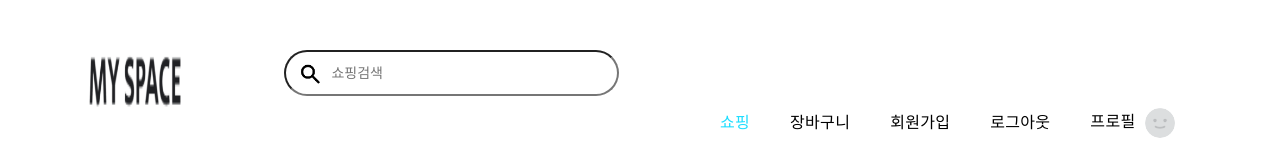
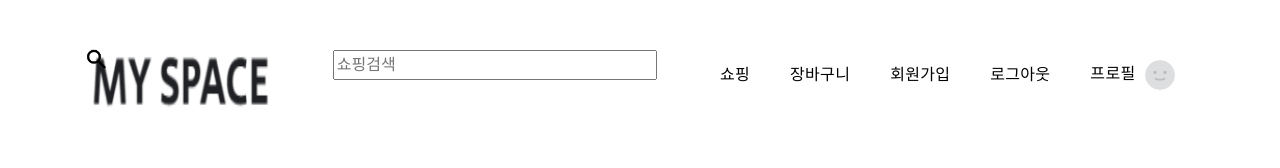
Before and after one commit to zina06/vue-myspace, a Vue app: page / in a window 1280 px wide. Shown: the top 168 px of the page. Built offline with nearby package versions, Linux system fonts and the light colour scheme.

Commit message:
헤더 부분 수정

```diff
--- a/src/components/common/common-header.vue
+++ b/src/components/common/common-header.vue
@@ -6,45 +6,33 @@
         <div class="col-12">
           <nav class="main-nav">
             <!-- ***** Logo Start ***** -->
-            <a href="/" class="logo" style="width: 190px; height: 90px;">
-              <img style="width: 100px; height: 100px;" src="@/assets/images/myspace_logo.png" alt="" />
-            </a>
+            <router-link to="/" class="logo" >
+              <img src="@/assets/images/myspace_logo.png" alt="" />
+            </router-link>
             <!-- ***** Logo End ***** -->
             <!-- ***** Search End ***** -->
-            <div class="search-input" style="display: flex; height: 100%; ">
-              <form id="search" action="/">
+            <div class="search-input">
+              <!-- <form id="search" action="/"> -->
               <div style="">
-                  <div style="width: 35px; height: 35px; position: absolute; top: 28px; left: 9px;">
-                    <img style="width: 100%; height: 100%;" src="@/assets/images/search_icon.png" />
+                  <div class="search-img">
+                    <img src="@/assets/images/search_icon.png" />
                   </div>
                   <div>
-                    <input style="margin: 0; margin-top: 20px;"
-                      type="text"
-                      placeholder="쇼핑검색"
-                      id="searchText"
-                      name="searchKeyword"
-                      onkeypress="handle"
-                    />
+                    <input type="text" placeholder="쇼핑검색" id="searchText" name="searchKeyword" onkeypress="handle" />
                   </div>
                 </div>
-                </form>
+                <!-- </form>       -->
             </div>
 
             <!-- ***** Search End ***** -->
             <!-- ***** Menu Start ***** -->
-
-            <ul class="nav" style="display:flex; align-items: center;">
-              <li><router-link to="/" class="active">쇼핑</router-link></li>
-              <li><router-link to="/cart/list">장바구니</router-link></li>
-              <!-- <sec:authorize access="isAnonymous()"> -->
-              <li><router-link to="/member/register">회원가입</router-link></li>
-              <!-- </sec:authorize> -->
-              <!-- <sec:authorize access="isAuthenticated()"> -->
-              <li><router-link to="/logout">로그아웃</router-link></li>
-              <!-- </sec:authorize> -->
-              <li>
-                <router-link to="/mypage/home">프로필 <img src="@/assets/images/profile_images.webp" alt=""/></router-link>
-              </li>
+            <!-- class="active" 이후 선택한 부분에 active 적용-->
+            <ul class="nav">
+              <li><router-link to="/" >쇼핑</router-link></li>
+              <li><router-link to="/cart/list" >장바구니</router-link></li>
+              <li><router-link to="/member/register" >회원가입</router-link></li>
+              <li><router-link to="/logout" >로그아웃</router-link></li>
+              <li><router-link to="/mypage/home">프로필 <img src="@/assets/images/profile_images.webp" alt=""/></router-link></li>
             </ul>
             <a class="menu-trigger">
               <span>Menu</span>
@@ -65,5 +53,41 @@ export default {
 </script>
 
 <style>
+.logo {
+  width: 190px;
+  height: 90px;
+}
 
+.logo img {
+  width: 100px;
+  height: 100px;
+}
+
+.search-input {
+  display: flex;
+  height: 100%;
+}
+
+.search-img {
+  width: 35px;
+  height: 35px;
+  position: absolute;
+  top: 28px;
+  left: 9px;
+}
+
+.search-img img {
+  width: 100%;
+  height: 100%;
+}
+
+#searchText {
+  margin: 0;
+  margin-top: 20px;
+}
+
+.nav {
+  display:flex;
+  align-items: center;
+}
 </style>
```
